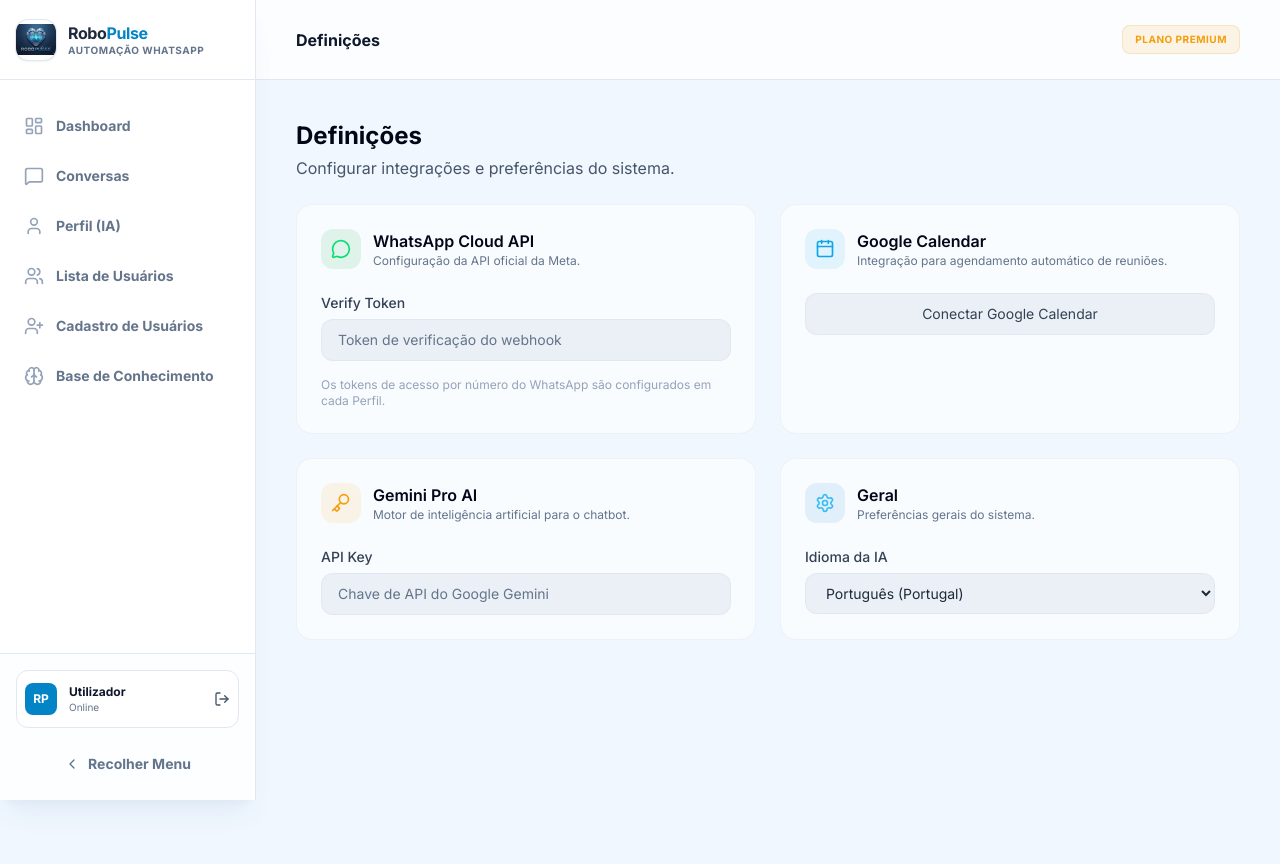
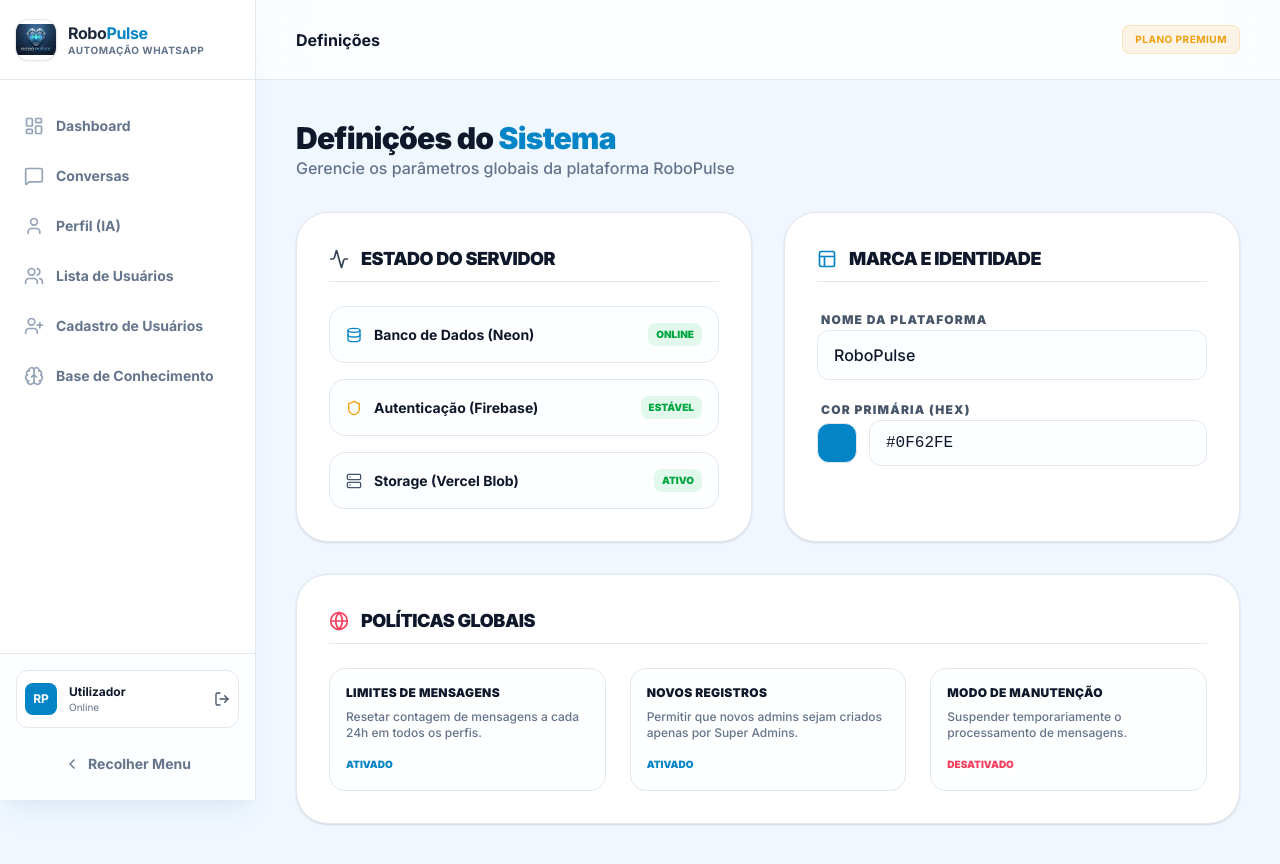
Before and after one commit to thiagomorcatty/RoboPulse, a Next.js app: page /dashboard/settings in a window 1280 px wide. Before the commit the page ends 800 px from the top, so only its background shows below. Built offline with nearby package versions, Linux system fonts and the light colour scheme; no server answers.

Commit message:
feat: separate global system settings from user API settings

```diff
--- /dev/null
+++ b/src/app/dashboard/profile/page.tsx
@@ -0,0 +1,166 @@
+"use client";
+
+import { useAuth } from "@/context/auth-context";
+import {
+  User,
+  MessageCircle,
+  Calendar,
+  Key,
+  Save,
+  Loader2,
+  CheckCircle,
+  Shield,
+  Smartphone
+} from "lucide-react";
+import { useState } from "react";
+import { updateUser } from "../users/user-actions";
+
+export default function ProfilePage() {
+  const { dbUser } = useAuth();
+  const [loading, setLoading] = useState(false);
+  const [success, setSuccess] = useState(false);
+
+  async function handleSave(e: React.FormEvent<HTMLFormElement>) {
+    e.preventDefault();
+    setLoading(true);
+
+    const formData = new FormData(e.currentTarget);
+    const data = {
+      name: formData.get("name"),
+      whatsapp: formData.get("whatsapp"),
+      // Mock para campos que serão expandidos no banco depois
+      geminiKey: formData.get("geminiKey"),
+    };
+
+    const result = await updateUser(dbUser?.id, data);
+
+    if (result.success) {
+      setSuccess(true);
+      setTimeout(() => setSuccess(false), 3000);
+    }
+    setLoading(false);
+  }
+
+  return (
+    <div className="max-w-4xl mx-auto space-y-8 animate-[fade-in_0.3s_ease-out]">
+      {/* Header */}
+      <div>
+        <h1 className="text-3xl font-black text-surface-100 tracking-tight">
+          Meu Perfil <span className="text-brand-600">& IA</span>
+        </h1>
+        <p className="text-surface-500 font-medium">
+          Configure suas chaves de API e integração com WhatsApp
+        </p>
+      </div>
+
+      <div className="grid grid-cols-1 lg:grid-cols-3 gap-8">
+        <form onSubmit={handleSave} className="lg:col-span-2 space-y-6">
+          {/* WhatsApp & Identity */}
+          <div className="bg-white border border-surface-800 rounded-[2rem] p-8 shadow-sm space-y-6">
+            <div className="flex items-center gap-3 pb-2 border-b border-surface-800">
+              <MessageCircle className="w-5 h-5 text-brand-600" />
+              <h2 className="text-lg font-black text-surface-100 uppercase tracking-tight">WhatsApp & Identidade</h2>
+            </div>
+
+            <div className="grid grid-cols-1 md:grid-cols-2 gap-6">
+              <div className="space-y-2">
+                <label className="text-xs font-black uppercase tracking-widest text-surface-400 ml-1">Nome de Exibição</label>
+                <input
+                  name="name"
+                  defaultValue={dbUser?.name}
+                  className="w-full px-4 py-3 bg-surface-950/20 border border-surface-800 rounded-xl text-surface-100 font-medium focus:ring-2 focus:ring-brand-600/20 transition-all"
+                />
+              </div>
+              <div className="space-y-2">
+                <label className="text-xs font-black uppercase tracking-widest text-surface-400 ml-1">E-mail</label>
+                <div className="px-4 py-3 bg-surface-950/10 border border-surface-800 rounded-xl text-surface-500 font-medium cursor-not-allowed">
+                  {dbUser?.email}
+                </div>
+              </div>
+              <div className="space-y-2 md:col-span-2">
+                <label className="text-xs font-black uppercase tracking-widest text-surface-400 ml-1">WhatsApp ID / Número</label>
+                <div className="relative group">
+                  <Smartphone className="absolute left-4 top-1/2 -translate-y-1/2 w-5 h-5 text-surface-400 group-focus-within:text-brand-600" />
+                  <input
+                    name="whatsapp"
+                    defaultValue={dbUser?.whatsapp || ""}
+                    placeholder="+351 9..."
+                    className="w-full pl-12 pr-4 py-3 bg-surface-950/20 border border-surface-800 rounded-xl text-surface-100 font-medium focus:ring-2 focus:ring-brand-600/20 transition-all"
+                  />
+                </div>
+              </div>
+            </div>
+          </div>
+
+          {/* AI Settings */}
+          <div className="bg-white border border-surface-800 rounded-[2rem] p-8 shadow-sm space-y-6">
+            <div className="flex items-center gap-3 pb-2 border-b border-surface-800">
+              <Key className="w-5 h-5 text-accent-amber" />
+              <h2 className="text-lg font-black text-surface-100 uppercase tracking-tight">Configurações de IA</h2>
+            </div>
+
+            <div className="space-y-4">
+              <div className="space-y-2">
+                <label className="text-xs font-black uppercase tracking-widest text-surface-400 ml-1">Google Gemini API Key</label>
+                <input
+                  name="geminiKey"
+                  type="password"
+                  placeholder="Coloque sua chave de API do Gemini..."
+                  className="w-full px-4 py-3 bg-surface-950/20 border border-surface-800 rounded-xl text-surface-100 font-medium focus:ring-2 focus:ring-brand-600/20 transition-all font-mono"
+                />
+                <p className="text-[10px] text-surface-500 font-medium px-1">
+                  Esta chave será usada para processar as conversas deste perfil.
+                </p>
+              </div>
+            </div>
+          </div>
+
+          <div className="flex items-center gap-4">
+            <button
+              type="submit"
+              disabled={loading}
+              className="flex-1 flex items-center justify-center gap-2 py-4 bg-brand-600 hover:bg-brand-700 text-white font-black rounded-2xl transition-all duration-300 shadow-lg shadow-brand-600/20 disabled:opacity-70"
+            >
+              {loading ? <Loader2 className="w-5 h-5 animate-spin" /> : <Save className="w-5 h-5" />}
+              Guardar Configurações
+            </button>
+            {success && (
+              <div className="flex items-center gap-2 text-brand-600 font-bold animate-[fade-in_0.2s_ease-out]">
+                <CheckCircle className="w-5 h-5" />
+                Guardado!
+              </div>
+            )}
+          </div>
+        </form>
+
+        {/* Sidebar Info */}
+        <div className="space-y-6">
+          <div className="bg-white border border-surface-800 rounded-[2rem] p-6 shadow-sm">
+            <div className="flex flex-col items-center text-center space-y-4">
+              <div className="w-16 h-16 rounded-2xl bg-brand-50 text-brand-600 flex items-center justify-center">
+                <Calendar className="w-8 h-8" />
+              </div>
+              <div>
+                <h3 className="text-sm font-black text-surface-100">Google Calendar</h3>
+                <p className="text-xs text-surface-500 font-medium">Sincronize sua agenda</p>
+              </div>
+              <button className="w-full py-2.5 bg-surface-950 text-white font-bold text-xs rounded-xl hover:bg-black transition-all">
+                Conectar Conta
+              </button>
+            </div>
+          </div>
+
+          <div className="p-6 bg-accent-amber/5 border border-accent-amber/20 rounded-[2rem] space-y-3">
+            <div className="flex items-center gap-2 text-accent-amber">
+              <Shield className="w-4 h-4" />
+              <span className="text-xs font-black uppercase tracking-widest text-surface-400">Dica de Segurança</span>
+            </div>
+            <p className="text-xs text-surface-500 font-medium leading-relaxed">
+              Nunca compartilhe suas chaves de API. O RoboPulse encripta estes dados para sua segurança.
+            </p>
+          </div>
+        </div>
+      </div>
+    </div>
+  );
+}
--- a/src/app/dashboard/settings/page.tsx
+++ b/src/app/dashboard/settings/page.tsx
@@ -1,120 +1,107 @@
-import { Settings, MessageCircle, Calendar, Key } from "lucide-react";
+import { Shield, Server, Database, Activity, Layout, Globe } from "lucide-react";
 
 export default function SettingsPage() {
   return (
-    <div className="space-y-6 animate-[fade-in_0.3s_ease-out]">
+    <div className="space-y-8 animate-[fade-in_0.3s_ease-out]">
+      {/* Header */}
       <div>
-        <h1 className="text-2xl font-bold text-surface-50">Definições</h1>
-        <p className="text-surface-400 mt-1">
-          Configurar integrações e preferências do sistema.
+        <h1 className="text-3xl font-black text-surface-100 tracking-tight">
+          Definições do <span className="text-brand-600">Sistema</span>
+        </h1>
+        <p className="text-surface-500 font-medium">
+          Gerencie os parâmetros globais da plataforma RoboPulse
         </p>
       </div>
 
-      <div className="grid grid-cols-1 lg:grid-cols-2 gap-6">
-        {/* WhatsApp Config */}
-        <div className="rounded-2xl bg-surface-900/60 border border-surface-800/50 p-6">
-          <div className="flex items-center gap-3 mb-6">
-            <div className="w-10 h-10 rounded-xl bg-green-600/10 flex items-center justify-center">
-              <MessageCircle className="w-5 h-5 text-green-400" />
+      <div className="grid grid-cols-1 lg:grid-cols-2 gap-8">
+        {/* System Health */}
+        <div className="bg-white border border-surface-800 rounded-[2rem] p-8 shadow-sm space-y-6">
+          <div className="flex items-center gap-3 pb-2 border-b border-surface-800">
+            <Activity className="w-5 h-5 text-accent-indigo" />
+            <h2 className="text-lg font-black text-surface-100 uppercase tracking-tight">Estado do Servidor</h2>
+          </div>
+
+          <div className="space-y-4">
+            <div className="flex items-center justify-between p-4 bg-surface-950/20 border border-surface-800 rounded-2xl">
+              <div className="flex items-center gap-3">
+                <Database className="w-4 h-4 text-brand-600" />
+                <span className="text-sm font-bold text-surface-100">Banco de Dados (Neon)</span>
+              </div>
+              <span className="px-2 py-1 bg-green-500/10 text-green-600 text-[10px] font-black uppercase rounded-lg">Online</span>
             </div>
-            <div>
-              <h3 className="text-base font-semibold text-surface-50">
-                WhatsApp Cloud API
-              </h3>
-              <p className="text-xs text-surface-500">
-                Configuração da API oficial da Meta.
-              </p>
+
+            <div className="flex items-center justify-between p-4 bg-surface-950/20 border border-surface-800 rounded-2xl">
+              <div className="flex items-center gap-3">
+                <Shield className="w-4 h-4 text-accent-amber" />
+                <span className="text-sm font-bold text-surface-100">Autenticação (Firebase)</span>
+              </div>
+              <span className="px-2 py-1 bg-green-500/10 text-green-600 text-[10px] font-black uppercase rounded-lg">Estável</span>
             </div>
-          </div>
-          <div className="space-y-4">
-            <div>
-              <label className="block text-sm font-medium text-surface-300 mb-1.5">
-                Verify Token
-              </label>
-              <input
-                type="text"
-                placeholder="Token de verificação do webhook"
-                className="w-full px-4 py-2.5 bg-surface-800/60 border border-surface-700/30 rounded-xl text-sm text-surface-200 placeholder-surface-500 focus:outline-none focus:border-brand-600/50 transition-colors"
-              />
+
+            <div className="flex items-center justify-between p-4 bg-surface-950/20 border border-surface-800 rounded-2xl">
+              <div className="flex items-center gap-3">
+                <Server className="w-4 h-4 text-surface-400" />
+                <span className="text-sm font-bold text-surface-100">Storage (Vercel Blob)</span>
+              </div>
+              <span className="px-2 py-1 bg-green-500/10 text-green-600 text-[10px] font-black uppercase rounded-lg">Ativo</span>
             </div>
-            <p className="text-xs text-surface-600">
-              Os tokens de acesso por número do WhatsApp são configurados em cada Perfil.
-            </p>
           </div>
         </div>
 
-        {/* Google Calendar Config */}
-        <div className="rounded-2xl bg-surface-900/60 border border-surface-800/50 p-6">
-          <div className="flex items-center gap-3 mb-6">
-            <div className="w-10 h-10 rounded-xl bg-accent-sky/10 flex items-center justify-center">
-              <Calendar className="w-5 h-5 text-accent-sky" />
+        {/* Branding & Platform */}
+        <div className="bg-white border border-surface-800 rounded-[2rem] p-8 shadow-sm space-y-6">
+          <div className="flex items-center gap-3 pb-2 border-b border-surface-800">
+            <Layout className="w-5 h-5 text-brand-600" />
+            <h2 className="text-lg font-black text-surface-100 uppercase tracking-tight">Marca e Identidade</h2>
+          </div>
+
+          <div className="space-y-4">
+            <div className="space-y-2">
+              <label className="text-xs font-black uppercase tracking-widest text-surface-400 ml-1">Nome da Plataforma</label>
+              <input
+                defaultValue="RoboPulse"
+                className="w-full px-4 py-3 bg-surface-950/20 border border-surface-800 rounded-xl text-surface-100 font-medium focus:ring-2 focus:ring-brand-600/20 transition-all font-sans"
+              />
             </div>
-            <div>
-              <h3 className="text-base font-semibold text-surface-50">
-                Google Calendar
-              </h3>
-              <p className="text-xs text-surface-500">
-                Integração para agendamento automático de reuniões.
-              </p>
+
+            <div className="space-y-2">
+              <label className="text-xs font-black uppercase tracking-widest text-surface-400 ml-1">Cor Primária (HEX)</label>
+              <div className="flex items-center gap-3">
+                <div className="w-10 h-10 rounded-xl bg-brand-600 border border-surface-800" />
+                <input
+                  defaultValue="#0F62FE"
+                  className="flex-1 px-4 py-2.5 bg-surface-950/20 border border-surface-800 rounded-xl text-surface-100 font-mono uppercase focus:ring-2 focus:ring-brand-600/20 transition-all"
+                />
+              </div>
             </div>
-          </div>
-          <button className="w-full px-4 py-2.5 bg-surface-800/60 border border-surface-700/30 hover:border-accent-sky/30 rounded-xl text-sm text-surface-300 hover:text-accent-sky transition-all duration-200">
-            Conectar Google Calendar
-          </button>
-        </div>
-
-        {/* Gemini API Config */}
-        <div className="rounded-2xl bg-surface-900/60 border border-surface-800/50 p-6">
-          <div className="flex items-center gap-3 mb-6">
-            <div className="w-10 h-10 rounded-xl bg-accent-amber/10 flex items-center justify-center">
-              <Key className="w-5 h-5 text-accent-amber" />
-            </div>
-            <div>
-              <h3 className="text-base font-semibold text-surface-50">
-                Gemini Pro AI
-              </h3>
-              <p className="text-xs text-surface-500">
-                Motor de inteligência artificial para o chatbot.
-              </p>
-            </div>
-          </div>
-          <div>
-            <label className="block text-sm font-medium text-surface-300 mb-1.5">
-              API Key
-            </label>
-            <input
-              type="password"
-              placeholder="Chave de API do Google Gemini"
-              className="w-full px-4 py-2.5 bg-surface-800/60 border border-surface-700/30 rounded-xl text-sm text-surface-200 placeholder-surface-500 focus:outline-none focus:border-brand-600/50 transition-colors"
-            />
           </div>
         </div>
 
-        {/* General Settings */}
-        <div className="rounded-2xl bg-surface-900/60 border border-surface-800/50 p-6">
-          <div className="flex items-center gap-3 mb-6">
-            <div className="w-10 h-10 rounded-xl bg-brand-600/10 flex items-center justify-center">
-              <Settings className="w-5 h-5 text-brand-400" />
+        {/* Global Policies */}
+        <div className="lg:col-span-2 bg-white border border-surface-800 rounded-[2rem] p-8 shadow-sm space-y-6">
+          <div className="flex items-center gap-3 pb-2 border-b border-surface-800">
+            <Globe className="w-5 h-5 text-accent-rose" />
+            <h2 className="text-lg font-black text-surface-100 uppercase tracking-tight">Políticas Globais</h2>
+          </div>
+
+          <div className="grid grid-cols-1 md:grid-cols-3 gap-6">
+            <div className="p-4 bg-surface-950/10 border border-surface-800 rounded-2xl space-y-2">
+              <h4 className="text-xs font-black text-surface-100 uppercase tracking-wide">Limites de Mensagens</h4>
+              <p className="text-xs text-surface-500 font-medium">Resetar contagem de mensagens a cada 24h em todos os perfis.</p>
+              <button className="text-[10px] font-black text-brand-600 uppercase pt-2">Ativado</button>
             </div>
-            <div>
-              <h3 className="text-base font-semibold text-surface-50">
-                Geral
-              </h3>
-              <p className="text-xs text-surface-500">
-                Preferências gerais do sistema.
-              </p>
+
+            <div className="p-4 bg-surface-950/10 border border-surface-800 rounded-2xl space-y-2">
+              <h4 className="text-xs font-black text-surface-100 uppercase tracking-wide">Novos Registros</h4>
+              <p className="text-xs text-surface-500 font-medium font-sans">Permitir que novos admins sejam criados apenas por Super Admins.</p>
+              <button className="text-[10px] font-black text-brand-600 uppercase pt-2">Ativado</button>
             </div>
-          </div>
-          <div>
-            <label className="block text-sm font-medium text-surface-300 mb-1.5">
-              Idioma da IA
-            </label>
-            <select className="w-full px-4 py-2.5 bg-surface-800/60 border border-surface-700/30 rounded-xl text-sm text-surface-200 focus:outline-none focus:border-brand-600/50 transition-colors">
-              <option value="pt-PT">Português (Portugal)</option>
-              <option value="pt-BR">Português (Brasil)</option>
-              <option value="en">English</option>
-              <option value="es">Español</option>
-            </select>
+
+            <div className="p-4 bg-surface-950/10 border border-surface-800 rounded-2xl space-y-2">
+              <h4 className="text-xs font-black text-surface-100 uppercase tracking-wide">Modo de Manutenção</h4>
+              <p className="text-xs text-surface-500 font-medium font-sans">Suspender temporariamente o processamento de mensagens.</p>
+              <button className="text-[10px] font-black text-accent-rose uppercase pt-2">Desativado</button>
+            </div>
           </div>
         </div>
       </div>
```
